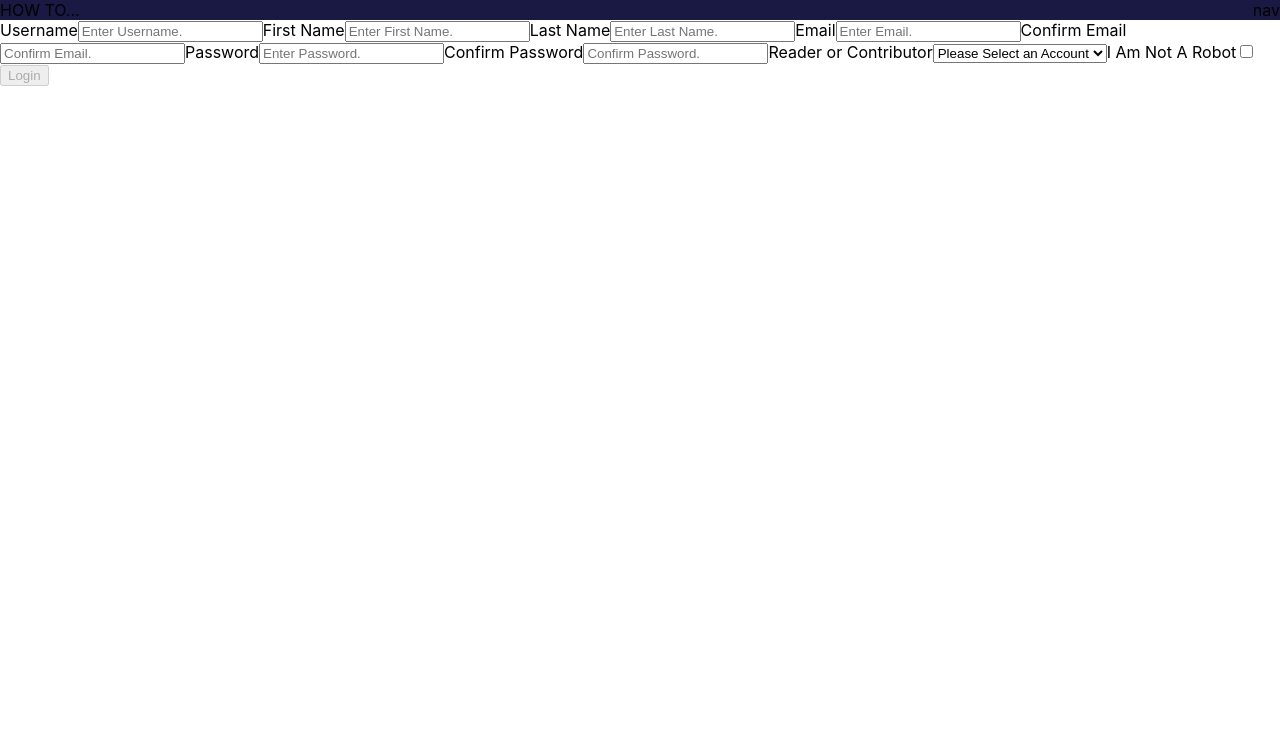
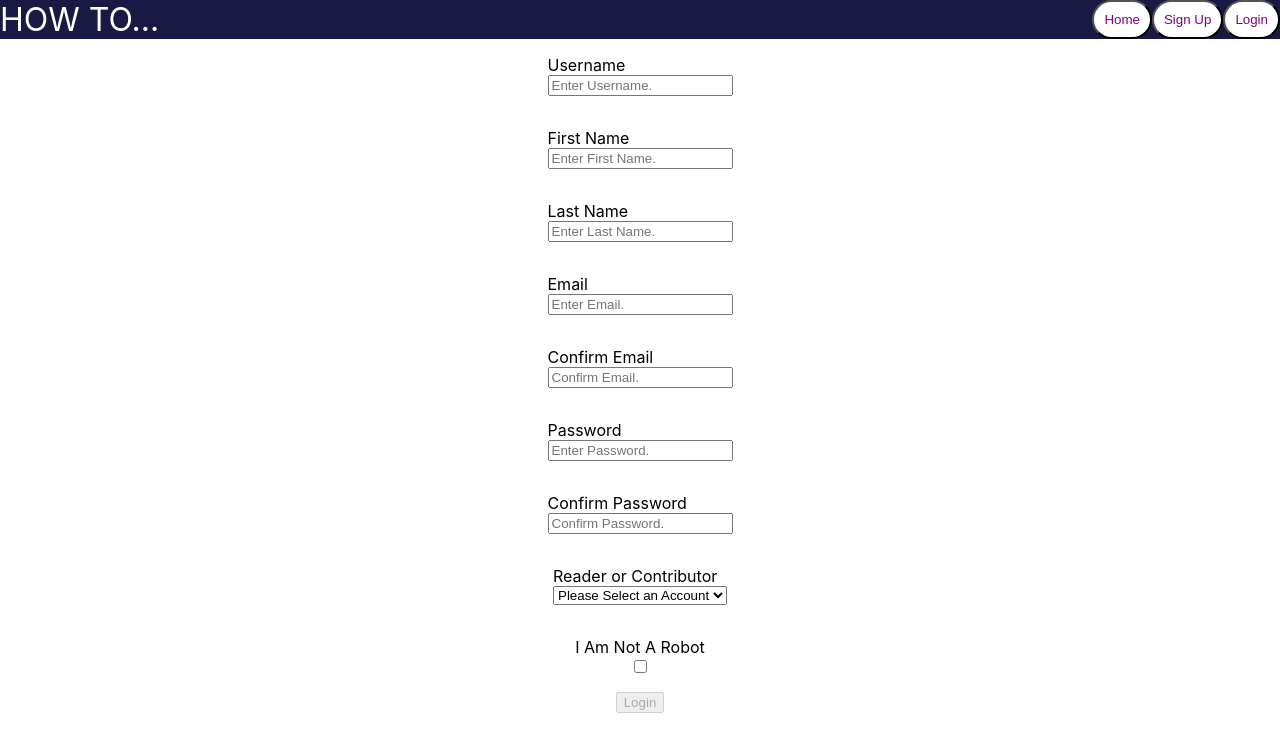
Before and after one commit to How-To-2/Front-End, a React (Create React App) app in the folder how-to/: page /signup in a window 1280 px wide. Shown: the top 752 px of the page. Built offline with nearby package versions, Linux system fonts and the light colour scheme.

Commit message:
Added some style to Header, Sign up And Login

```diff
--- a/how-to/src/components/Header/index.js
+++ b/how-to/src/components/Header/index.js
@@ -1,13 +1,40 @@
 import React from 'react';
-
+import { Link } from "react-router-dom";
+import styled from 'styled-components';
 import Block from './Block';
 
 const Header = props => {
 
+    const NewButton = styled.button`
+        background-color: white;
+        width: 100%;
+        color: purple;
+        padding: 10px;
+        border-radius: 25px;
+    `
+    const NewNav = styled.nav`
+        display: flex;
+    `
+
+    const NewDiv = styled.div`
+        font-size: 2rem;
+        color: white;
+    `
+
     return (
         <Header.Block>
-            <div>HOW TO...</div>
-            <nav>nav</nav>
+            <NewDiv>HOW TO...</NewDiv>
+            <NewNav>
+            <Link to="/">
+                    <NewButton type="button" className="btn">Home</NewButton>
+                </Link>
+                <Link to="/signup">
+                    <NewButton type="button" className="btn">Sign Up</NewButton>
+                </Link>
+                <Link to="/login">
+                    <NewButton type="button" className="btn">Login</NewButton>
+                </Link>
+            </NewNav>
         </Header.Block>
     );
 
--- a/how-to/src/components/LoginForm/index.js
+++ b/how-to/src/components/LoginForm/index.js
@@ -1,6 +1,7 @@
 import React, { useState, useEffect } from "react";
 import * as yup from "yup";
 import axios from "axios";
+import styled from 'styled-components';
 
 const Form = yup.object().shape({
   name: yup.string().required("Please Enter Username").min(5, "Name Is Too Short."),
@@ -8,13 +9,14 @@ const Form = yup.object().shape({
     .string()
     .required("Please Enter Password").min(6, "Password is Too Short - Must Be Longer Than 8 Characters.")
     .matches(
-      /^(?=.*[A-Za-z])(?=.*\d)(?=.*[@$!%*#?&])[A-Za-z\d@$!%*#?&]{8,}$/,
-      "Must Contain 8 Characters, One Number and one special case Character"
+      /^(?=.*[a-z])(?=.*[A-Z])(?=.*[0-9])(?=.*[!@#%&])(?=.{8,})/,
+      "Must Contain 8 Characters, One Uppercase, One Lowercase, One Number and one special case Character"
     ),
   notRobot: yup.boolean().oneOf([true])
 });
 
 const LoginForm = () => {
+
   const [formState, setFormState] = useState({
     name: "",
     password: "",
@@ -80,7 +82,20 @@ const LoginForm = () => {
   };
   console.log(post);
 
+  // const [userInfo, setUserInfo] = useState("");
+
+  // useEffect(() => {
+  //   axios
+  //     .get("")
+  //     .then(res => setUserInfo(res.data.message))
+  //     .catch(err => console.log(err));
+  // }, []);
+
+
+
   return (
+
+
     <form onSubmit={formSubmit}>
       <label htmlFor="name">
         Username
--- a/how-to/src/components/SignupForm/index.js
+++ b/how-to/src/components/SignupForm/index.js
@@ -1,6 +1,7 @@
 import React, { useState, useEffect } from "react";
 import * as yup from "yup";
 import axios from "axios";
+import styled from 'styled-components';
 
 const Form = yup.object().shape({
   name: yup
@@ -110,9 +111,23 @@ const SignupForm = () => {
     };
     console.log(post);
 
+    const WrapperDiv = styled.div`
+        width: 100%;
+        display: flex;
+        flex-direction: column;
+        align-items: center;
+        `
+    const LabelInput = styled.div`
+        padding: 1rem;
+        display:flex;
+        flex-direction:column;
+    `
     return (
         <form onSubmit={formSubmit}>
+            <WrapperDiv>
+
         <label htmlFor="name">
+        <LabelInput>
             Username
             <input
             type="text"
@@ -122,8 +137,12 @@ const SignupForm = () => {
             placeholder="Enter Username."
             />
             {errors.name.length > 0 ? <p className="error">{errors.name}</p> : null}
+            </LabelInput>
         </label>
+
+
         <label htmlFor="firstName">
+        <LabelInput>
             First Name
             <input
             type="text"
@@ -135,8 +154,12 @@ const SignupForm = () => {
             {errors.firstName.length > 0 ? (
             <p className="error">{errors.firstName}</p>
             ) : null}
+            </LabelInput>
         </label>
+
+
         <label htmlFor="lastName">
+        <LabelInput>
             Last Name
             <input
             type="text"
@@ -148,8 +171,12 @@ const SignupForm = () => {
             {errors.lastName.length > 0 ? (
             <p className="error">{errors.lastName}</p>
             ) : null}
+            </LabelInput>
         </label>
+
+
         <label htmlFor="email">
+        <LabelInput>
             Email
             <input
             type="text"
@@ -161,8 +188,12 @@ const SignupForm = () => {
             {errors.lastName.length > 0 ? (
             <p className="error">{errors.lastName}</p>
             ) : null}
+            </LabelInput>
         </label>
+
+
         <label htmlFor="emailConfirmation">
+        <LabelInput>
             Confirm Email
             <input
             type="text"
@@ -171,8 +202,12 @@ const SignupForm = () => {
             onChange={inputChange}
             placeholder="Confirm Email."
             />
+            </LabelInput>
         </label>
+
+
         <label htmlFor="password">
+        <LabelInput>
             Password
             <input
             type="text"
@@ -184,8 +219,12 @@ const SignupForm = () => {
             {errors.password.length > 0 ? (
             <p className="error">{errors.password}</p>
             ) : null}
+            </LabelInput>
         </label>
+
+
         <label htmlFor="passwordConfirmation">
+        <LabelInput>
             Confirm Password
             <input
             type="text"
@@ -194,8 +233,12 @@ const SignupForm = () => {
             onChange={inputChange}
             placeholder="Confirm Password."
             />
+            </LabelInput>
         </label>
+
+
         <label htmlFor="accountType">
+            <LabelInput>
             Reader or Contributor
             <select
             name= "accountType"
@@ -210,8 +253,12 @@ const SignupForm = () => {
             {errors.accountType.length > 0 ? (
             <p className="error">{errors.accountType}</p>
             ) : null}
+            </LabelInput>
         </label>
+
+
         <label htmlFor="notRobot">
+        <LabelInput>
             I Am Not A Robot
             <input
             type="checkbox"
@@ -223,8 +270,11 @@ const SignupForm = () => {
             {errors.notRobot.length > 0 ? (
             <p className="error">{errors.notRobot}</p>
             ) : null}
+            </LabelInput>
         </label>
+
         <button disabled={buttonDisabled}>Login</button>
+        </WrapperDiv>
         </form>
     );
     };
```
